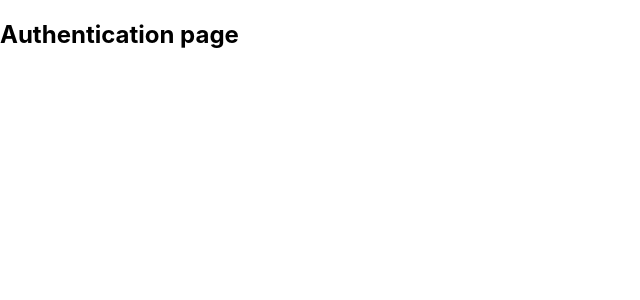
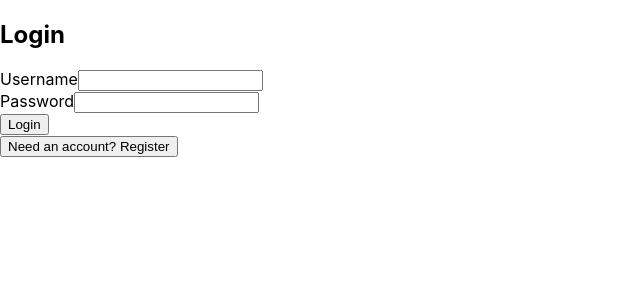
Before and after one commit to prasanna-anagal/MeetSync, a React (Create React App) app in the folder frontend/: page /auth in a window 1280 px wide. Shown: the top 300 px of the page, without its empty margins (0-640 px from the left). Built offline with nearby package versions, Linux system fonts and the light colour scheme; no server answers.

Commit message:
wire up register and login forms

```diff
--- a/frontend/src/App.js
+++ b/frontend/src/App.js
@@ -1,4 +1,5 @@
 import { BrowserRouter as Router, Routes, Route } from "react-router-dom";
+import { AuthProvider } from "./contexts/AuthContext";
 import Landing from "./pages/Landing";
 import Authentication from "./pages/Authentication";
 import Home from "./pages/Home";
@@ -8,6 +9,7 @@ import VideoMeet from "./pages/VideoMeet";
 function App() {
   return (
     <Router>
+      <AuthProvider>
         <Routes>
           <Route path="/" element={<Landing />} />
           <Route path="/auth" element={<Authentication />} />
@@ -15,6 +17,7 @@ function App() {
           <Route path="/history" element={<History />} />
           <Route path="/:url" element={<VideoMeet />} />
         </Routes>
+      </AuthProvider>
     </Router>
   );
 }
--- /dev/null
+++ b/frontend/src/contexts/AuthContext.js
@@ -0,0 +1,31 @@
+import { createContext, useContext } from "react";
+import axios from "axios";
+
+export const AuthContext = createContext();
+
+const client = axios.create({
+  baseURL: process.env.REACT_APP_API_BASE_URL || "http://localhost:8000/api/v1/users",
+});
+
+export const AuthProvider = ({ children }) => {
+  const register = async (name, username, password) => {
+    const response = await client.post("/register", { name, username, password });
+    return response.data;
+  };
+
+  const login = async (username, password) => {
+    const response = await client.post("/login", { username, password });
+    if (response.data.token) {
+      localStorage.setItem("token", response.data.token);
+    }
+    return response.data;
+  };
+
+  return (
+    <AuthContext.Provider value={{ register, login }}>
+      {children}
+    </AuthContext.Provider>
+  );
+};
+
+export const useAuth = () => useContext(AuthContext);
--- a/frontend/src/pages/Authentication.js
+++ b/frontend/src/pages/Authentication.js
@@ -1,5 +1,64 @@
+import { useState } from "react";
+import { useNavigate } from "react-router-dom";
+import { useAuth } from "../contexts/AuthContext";
+
 function Authentication() {
-  return <h2>Authentication page</h2>;
+  const [mode, setMode] = useState("login");
+  const [name, setName] = useState("");
+  const [username, setUsername] = useState("");
+  const [password, setPassword] = useState("");
+  const [message, setMessage] = useState("");
+  const { register, login } = useAuth();
+  const navigate = useNavigate();
+
+  const handleSubmit = async (e) => {
+    e.preventDefault();
+    setMessage("");
+
+    try {
+      if (mode === "register") {
+        await register(name, username, password);
+        setMessage("Registered successfully, you can log in now");
+        setMode("login");
+      } else {
+        await login(username, password);
+        navigate("/home");
+      }
+    } catch (err) {
+      setMessage(err.response?.data?.message || "Something went wrong");
+    }
+  };
+
+  return (
+    <div>
+      <h2>{mode === "login" ? "Login" : "Register"}</h2>
+      <form onSubmit={handleSubmit}>
+        {mode === "register" && (
+          <div>
+            <label>Name</label>
+            <input value={name} onChange={(e) => setName(e.target.value)} />
+          </div>
+        )}
+        <div>
+          <label>Username</label>
+          <input value={username} onChange={(e) => setUsername(e.target.value)} />
+        </div>
+        <div>
+          <label>Password</label>
+          <input
+            type="password"
+            value={password}
+            onChange={(e) => setPassword(e.target.value)}
+          />
+        </div>
+        <button type="submit">{mode === "login" ? "Login" : "Register"}</button>
+      </form>
+      {message && <p>{message}</p>}
+      <button onClick={() => setMode(mode === "login" ? "register" : "login")}>
+        {mode === "login" ? "Need an account? Register" : "Already have an account? Login"}
+      </button>
+    </div>
+  );
 }
 
 export default Authentication;
```
Lines whose indentation alone changed are shown as unchanged.
